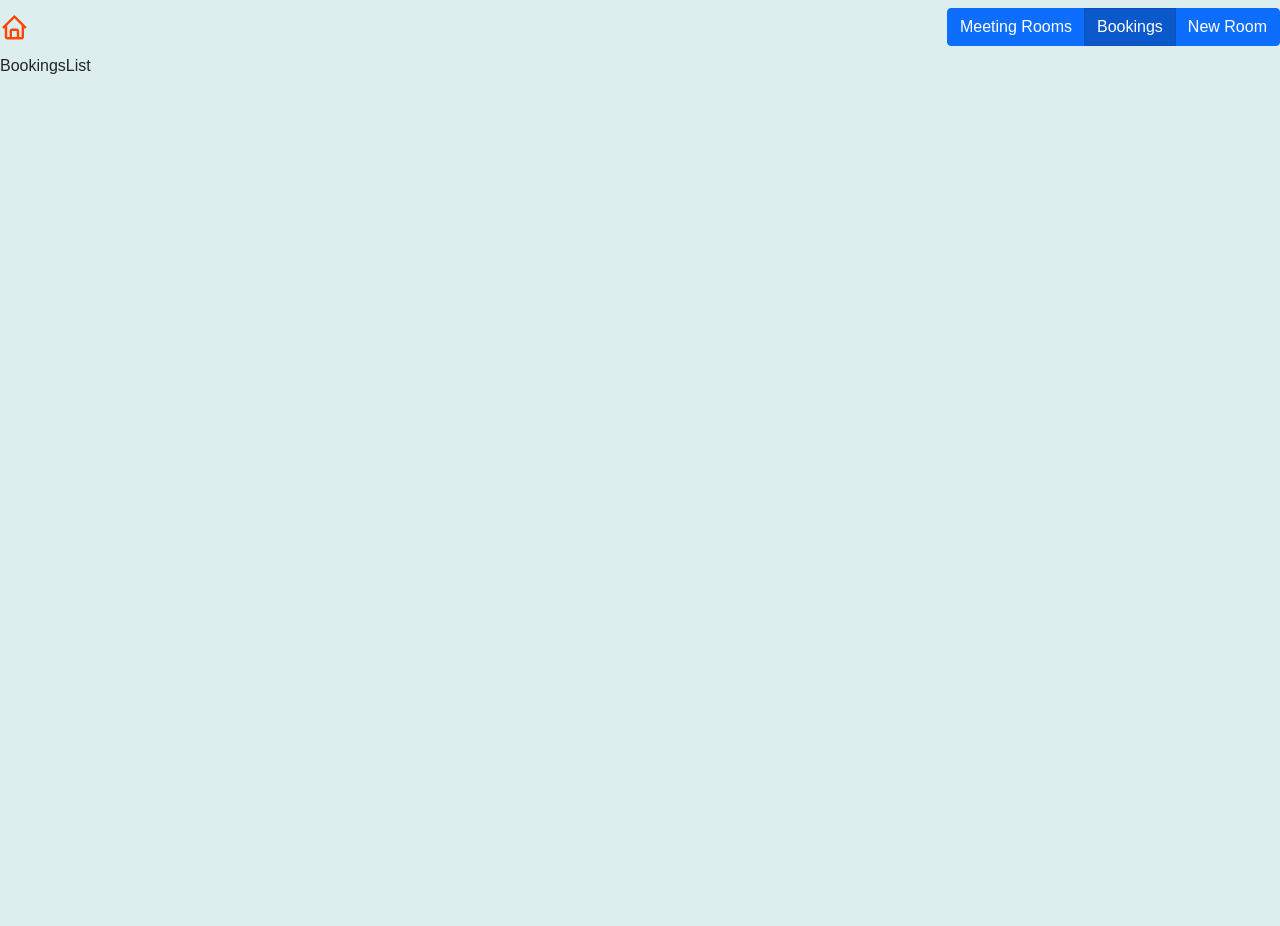
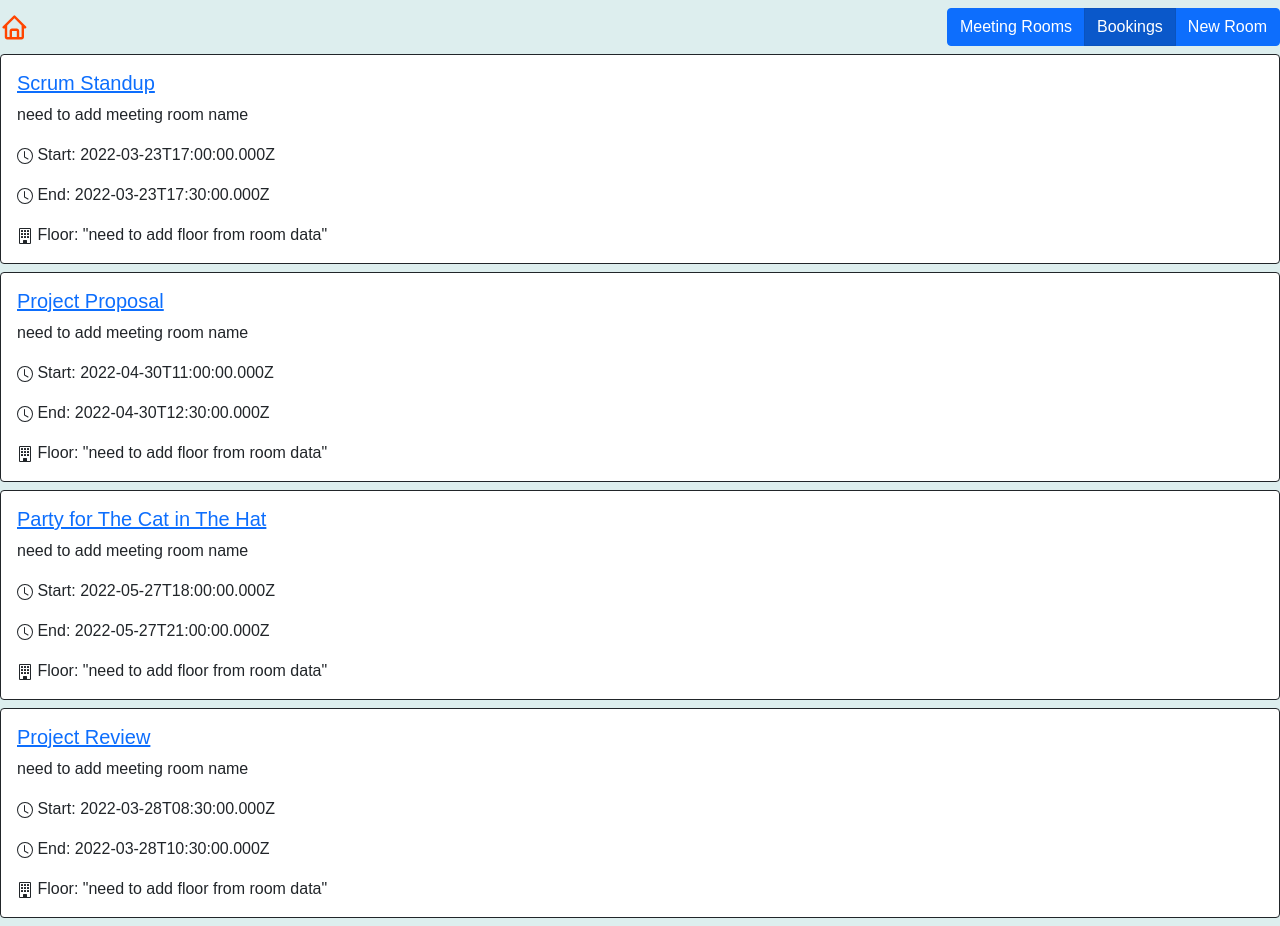
Before and after one commit to mphall77/Blackstone, a React (Create React App) app in the folder Blackstone/frontend/: page /bookings in a window 1280 px wide. Before the commit the page ends 800 px from the top, so only its background shows below. Built offline with nearby package versions, Linux system fonts and the light colour scheme.

Commit message:
create bookings list and card basics

```diff
--- a/Blackstone/frontend/src/App.js
+++ b/Blackstone/frontend/src/App.js
@@ -1,6 +1,7 @@
 import React, { useState, useEffect } from "react";
 import { BrowserRouter as Router, Routes, Route } from "react-router-dom";
 import roomsData from "./data/rooms.json";
+import bookingsData from "./data/bookings.json";
 
 // COMPONENTS
 import NavBar from "./Components/NavBar";
@@ -14,6 +15,7 @@ import FourOFour from "./Pages/FourOFour";
 
 function App() {
 	const [rooms, setRooms] = useState([]);
+	const [bookings, setBookings] = useState([]);
 
 	useEffect(() => {
 		const fetchAllRooms = async () => {
@@ -25,6 +27,18 @@ function App() {
 			}
 		};
 		fetchAllRooms();
+	}, []);
+
+	useEffect(() => {
+		const fetchAllBookings = async () => {
+			try {
+				let res = await bookingsData;
+				setBookings(res);
+			} catch (err) {
+				console.log(err);
+			}
+		};
+		fetchAllBookings();
 	}, []);
 
 	return (
@@ -43,7 +57,10 @@ function App() {
 					/> */}
 
 					{/* BOOKINGS */}
-					<Route path="/bookings" element={<BookingsList />} />
+					<Route
+						path="/bookings"
+						element={<BookingsList bookings={bookings} />}
+					/>
 					{/* <Route path="/bookings/:id" element={<BookingDetails />} /> */}
 
 					{/* 404 */}
--- /dev/null
+++ b/Blackstone/frontend/src/Components/BookingCard.js
@@ -0,0 +1,29 @@
+import { Link } from "react-router-dom";
+import { BsClock, BsBuilding } from "react-icons/bs";
+
+const BookingCard = ({ booking }) => {
+	const { meetingRoomId, meetingName, startDate, endDate, attendees } = booking;
+	// const { id, name, capacity, floor } = room;
+
+	return (
+		<div className="card border-dark mb-2 bookings-list-card">
+			<div className="card-body">
+				<h5 className="card-title">
+					<Link to={`bookings/${meetingRoomId}`}>{meetingName}</Link>
+				</h5>
+				<p className="card-text">need to add meeting room name</p>
+				<p className="card-text">
+					<BsClock /> Start: {startDate}
+				</p>
+				<p className="card-text">
+					<BsClock /> End: {endDate}
+				</p>
+				<p className="card-text">
+					<BsBuilding /> Floor: "need to add floor from room data"
+				</p>
+			</div>
+		</div>
+	);
+};
+
+export default BookingCard;
--- a/Blackstone/frontend/src/Components/BookingsList.js
+++ b/Blackstone/frontend/src/Components/BookingsList.js
@@ -1,7 +1,14 @@
 import React from "react";
+import BookingCard from "./BookingCard";
 
-const BookingsList = () => {
-	return <div>BookingsList</div>;
+const BookingsList = ({ bookings }) => {
+	return (
+		<section>
+			{bookings.map((booking) => {
+				return <BookingCard booking={booking} key={booking.meetingRoomId} />;
+			})}
+		</section>
+	);
 };
 
 export default BookingsList;
--- a/Blackstone/frontend/src/Components/RoomCard.js
+++ b/Blackstone/frontend/src/Components/RoomCard.js
@@ -5,16 +5,16 @@ const RoomCard = ({ room }) => {
 	const { id, name, capacity, floor } = room;
 
 	return (
-		<div className="card rooms-list-card">
+		<div className="card border-dark mb-2 rooms-list-card">
 			<div className="card-body">
 				<h5 className="card-title">
-					<Link to={`/rooms/${room.id}`}>{room.name}</Link>
+					<Link to={`/rooms/${id}`}>{name}</Link>
 				</h5>
 				<p className="card-text">
-					<BsPeople /> Capacity: {room.capacity}
+					<BsPeople /> Capacity: {capacity}
 				</p>
 				<p className="card-text">
-					<BsBuilding /> Floor: {room.floor}
+					<BsBuilding /> Floor: {floor}
 				</p>
 			</div>
 		</div>
--- a/Blackstone/frontend/src/Components/RoomsList.js
+++ b/Blackstone/frontend/src/Components/RoomsList.js
@@ -4,7 +4,6 @@ import RoomCard from "./RoomCard";
 const RoomsList = ({ rooms }) => {
 	return (
 		<section>
-			RoomsList
 			{rooms.map((room) => {
 				return <RoomCard room={room} key={room.id} />;
 			})}
```
